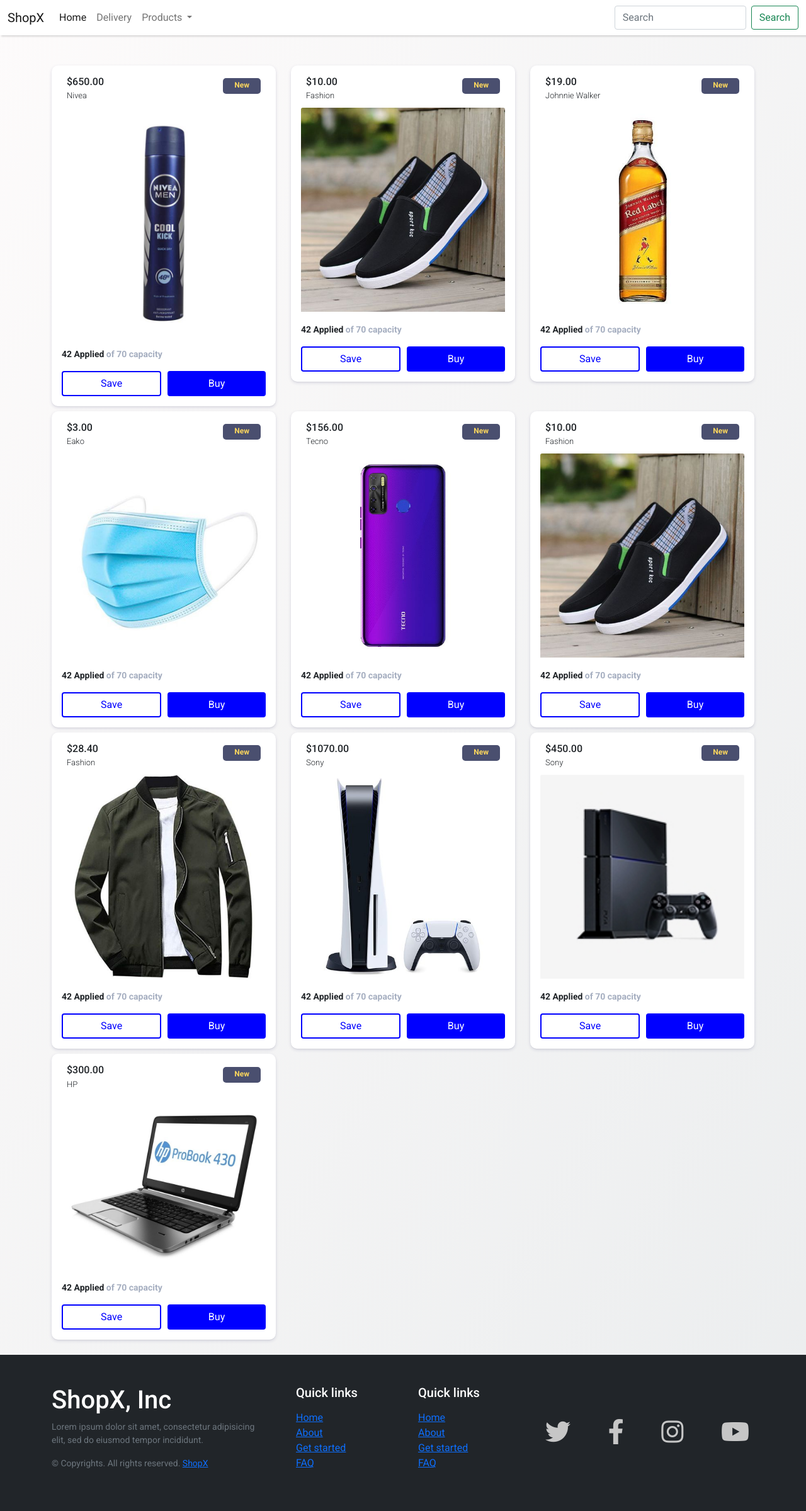
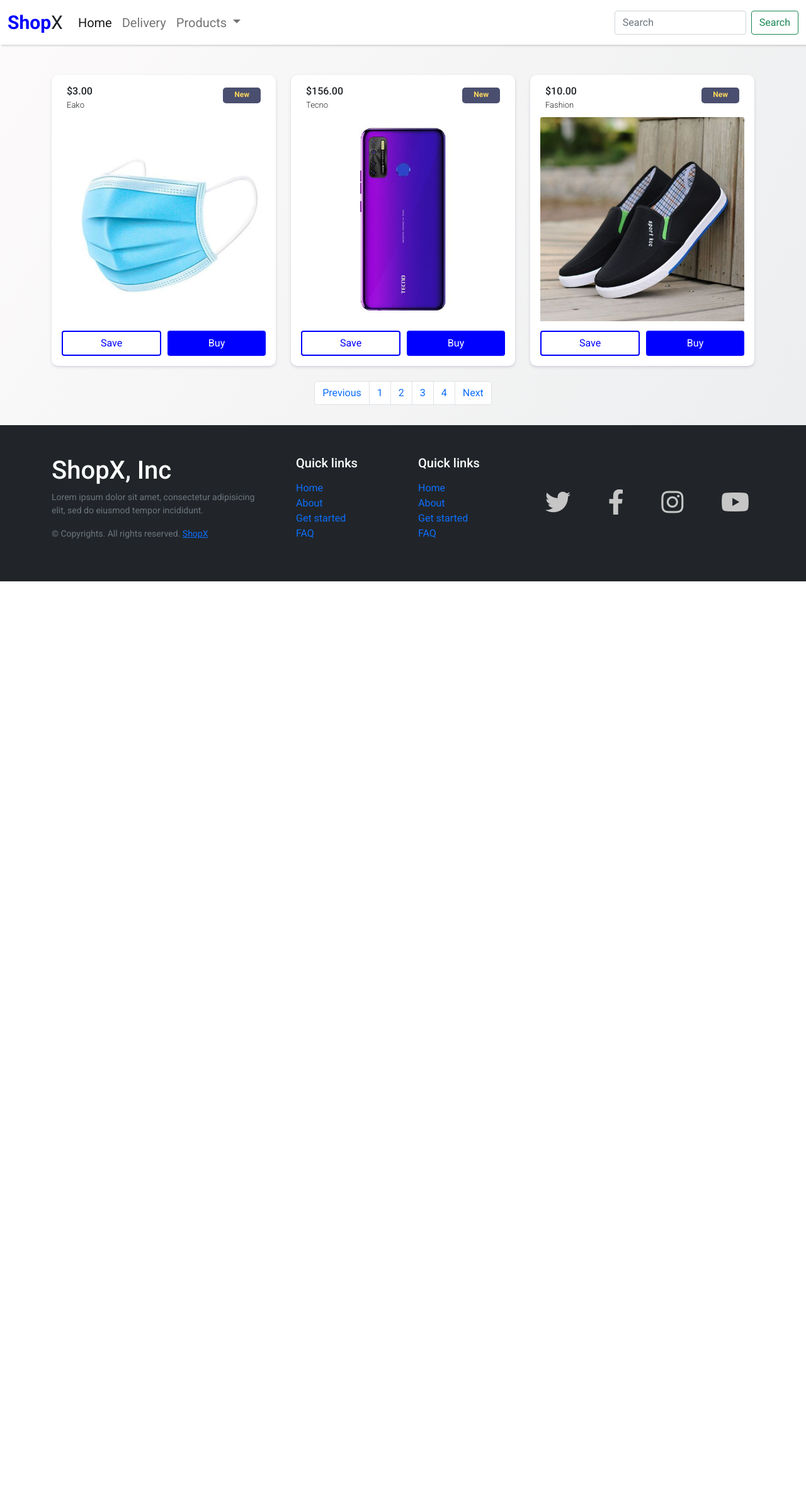
Before and after one commit to johnmaxnew/django_pagination, a Django app: page /?page=2 in a window 1280 px wide. Shown: the whole page at 63% size. After the commit the page ends 923 px from the top, so only its background shows below. Run offline with Django 3.2, Linux system fonts and the light colour scheme; data comes from the database, SQL or seed files in the repository; both versions use the stored data as it was after the commit; some web fonts are replaced.

Commit message:
added pagination

```diff
--- a/products/views.py
+++ b/products/views.py
@@ -1,5 +1,6 @@
 from django.shortcuts import render
 from .models import Product
+from django.core.paginator import Paginator
 
 # Create your views here.
 
@@ -7,4 +8,8 @@
 def product_list(request):
     productlist = Product.objects.all().order_by('-created')
 
+    paginator = Paginator(productlist, 3) # Show 25 contacts per page
+    page = request.GET.get('page')
+    productlist = paginator.get_page(page)
+
     return render(request, "product-list.html", {'productlist': productlist})
--- a/templates/base.html
+++ b/templates/base.html
@@ -26,168 +26,15 @@
         font-family: var(--font3);
         background-image: linear-gradient(120deg, #fdfbfb 0%, #ebedee 100%)
     }
-
-    /*
-
-    h2 {
-        font-weight: 900
+    .navbar-brand{
+        font-weight: bold;
+        font-size: 30px;
+        color: blue !important;
     }
-
-    .container-fluid {
-        max-width: 1200px
+    .navbar-brand span{
+        font-weight: 400;
+        color: #212529 !important;
     }
-
-
-
-    .card-img,
-    .card-img-top {
-        border-top-left-radius: calc(1rem - 1px);
-        border-top-right-radius: calc(1rem - 1px)
-    }
-
-    .card h5 {
-        overflow: hidden;
-        height: 56px;
-        font-weight: 900;
-        font-size: 1rem
-    }
-
-
-    .card h2 {
-        font-size: 1rem
-    }
-
-    .card:hover {
-        transform: scale(1.05);
-        box-shadow: 0 10px 20px rgba(0, 0, 0, .12), 0 4px 8px rgba(0, 0, 0, .06)
-    }
-
-    .label-top {
-        position: absolute;
-        background-color: #8bc34a;
-        color: #fff;
-        top: 8px;
-        right: 8px;
-        padding: 5px 10px 5px 10px;
-        font-size: .7rem;
-        font-weight: 600;
-        border-radius: 0;
-        text-transform: uppercase
-    }
-
-
-
-    .btn {
-        font-size: 1rem;
-        font-weight: 500;
-        text-transform: uppercase;
-        padding: 5px 50px 5px 50px
-    }
-    @media (max-width: 1025px) {
-        .btn {
-            padding: 5px 40px 5px 40px
-        }
-    }
-
-    @media (max-width: 250px) {
-        .btn {
-            padding: 5px 30px 5px 30px
-        }
-    }
-
-    .bg-success {
-        font-size: 1rem;
-        background-color: #f7810a !important
-    }
-
-    .bg-danger {
-        font-size: 1rem
-    }
-
-    .price-hp {
-        font-size: 1rem;
-        font-weight: 600;
-        color: darkgray
-    }
-
-    .amz-hp {
-        font-size: .7rem;
-        font-weight: 600;
-        color: darkgray
-    }
-
-    .fa-question-circle:before {
-        color: darkgray
-    }
-
-    .fa-plus:before {
-        color: darkgray
-    }
-
-    .box {
-        border-radius: 1rem;
-        background: #fff;
-        box-shadow: 0 6px 10px rgb(0 0 0 / 8%), 0 0 6px rgb(0 0 0 / 5%);
-        transition: .3s transform cubic-bezier(.155, 1.105, .295, 1.12), .3s box-shadow, .3s -webkit-transform cubic-bezier(.155, 1.105, .295, 1.12)
-    }
-
-}
-.products{
-    min-height: 100vh;
-}
-
-
-.products{
-    min-height: 100vh;
-}
-
-
-
-
-
-
-
-
-
-
-
-
-
-
-
-
-
-.seller {
-    width: 150px;
-    height: 50px;
-    background-color: #8c14e7;
-    padding: 5px;
-    border-radius: 4px;
-    color: #fff;
-    font-size: 14px
-}
-
-.card {
-    width: 250px;
-    height: 200px;
-    background-color: #fff;
-    border-radius: 5px;
-    padding: 20px;
-    position: relative
-}
-
-.details {
-    margin-top: 20px
-}
-
-.card .image {
-    display: flex;
-    justify-content: center;
-    margin-top: 40px
-}
-*/
-
-
 
     .buttons {
         display: flex;
@@ -224,6 +71,7 @@
 
     .navbar{
         background: #fff !important;
+        font-size: 20px;
         box-shadow: rgba(0, 0, 0, 0.15) 1.95px 1.95px 2.6px;
     }
 
@@ -232,6 +80,9 @@
         background: #212529;
         color: #fff;
         margin-bottom: none;
+    }
+    footer ul li a{
+        text-decoration: none;
     }
 
     .socials{
@@ -243,13 +94,6 @@
     .socials i:hover{
         color: #fff;
     }
-
-
-
-
-
-
-
     .card {
         border: none;
         border-radius: 10px;
@@ -347,10 +191,6 @@
     {% endblock content %}
 
 
-
-
-
-
     <!-- FOOTER -->
     <footer class="w-100 py-4 flex-shrink-0">
         <div class="container py-4">
--- a/templates/product-list.html
+++ b/templates/product-list.html
@@ -2,8 +2,6 @@
 {% block content %}
 <div class="container mt-5 mb-3">
     <div class="row">
-
-
         {% for product in productlist %}
         <div class="col-md-4">
             <div class="card p-3 mb-2">
@@ -18,15 +16,40 @@
                 <div class="">
                     <div class="mt-2">
                         <img src="{{product.image.url}}" class="card-img-top" alt="...">
-                        <div class="mt-3"> <span class="text1">42 Applied <span class="text2">of 70 capacity</span></span> </div>
                         <div class="buttons"> <button>Save</button> <button>Buy</button> </div>
                     </div>
                 </div>
             </div>
         </div>
         {% endfor %}
+    </div>
 
+      <div class="d-flex justify-content-center align-items-center mt-3">
+          <nav aria-label="...">
+          {% if productlist.has_other_pages %}
+            <ul class="pagination">
+                {% if productlist.has_previous %}
+                    <li class="page-item"><a class="page-link" href="?page={{ productlist.previous_page_number }}">Previous</a></li></span></li>
+                {% else %}
+                    <li class="page-item disabled"></li>
+                {% endif %}
 
-    </div>
+                {% for pages in productlist.paginator.page_range %}
+                    {% if productlist.number == pages %}
+                      <li class="page-item"><a class="page-link" href="#">{{pages}}</a></li></span></li>
+                    {% else %}
+                      <li class="page-item"><a class="page-link" href="?page={{pages}}">{{pages}}</a></li>
+                    {% endif %}
+                {% endfor %}
+
+                {% if productlist.has_next %}
+                  <li class="page-item"><a class="page-link" href="?page={{ productlist.next_page_number }}">Next</a></li>
+                {% else %}
+                  <li class="page-item disabled"></li>
+                {% endif %}
+            </ul>
+            {% endif %}
+          </nav>
+      </div>
 </div>
 {% endblock content %}
```
Also changed, not shown: db.sqlite3, media/main_product/nivea_nxSatYn.jpeg (added). Lines whose indentation alone changed are shown as unchanged.
